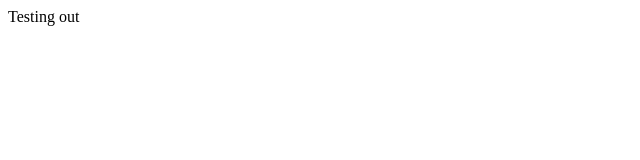
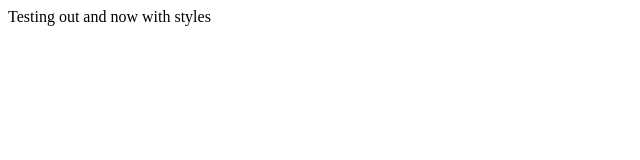
Before and after one commit to Christoph9tight/test6, a plain HTML site: page index.html in a window 1280 px wide. Shown: the whole page, without its empty margins (0-640 px from the left). Drawn offline with Linux system fonts and the light colour scheme.

Commit message:
with styles

```diff
--- a/index.html
+++ b/index.html
@@ -7,6 +7,6 @@
     <title>Document</title>
 </head>
 <body>
-    Testing out
+    Testing out and now with styles
 </body>
 </html>
```
Also changed, not shown: style.css (added).
